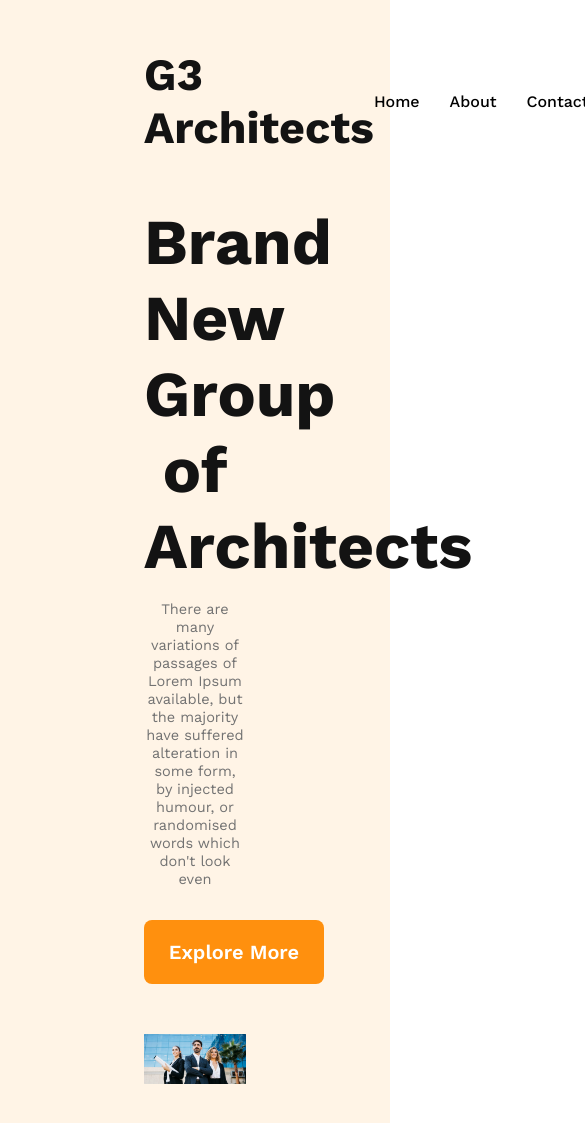
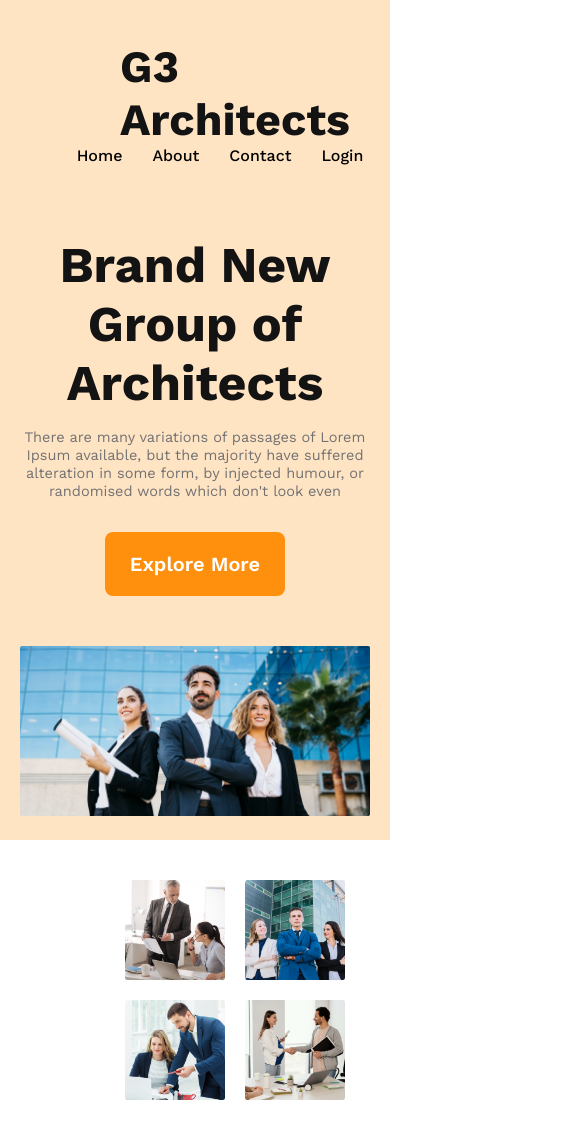
Before and after one commit to nayanmdgit/g3-architect-website, a plain HTML site: page index.html in a window 390 px wide. Shown: the top 1123 px of the page, 585 px wide, since content can reach past the window. Drawn offline with nearby package versions, Linux system fonts and the light colour scheme.

Commit message:
ade responsive

```diff
--- a/styles/architect.css
+++ b/styles/architect.css
@@ -84,14 +84,7 @@ nav li a {
 
 /* responsive media quaries */
 
-@media screen and (max-width: 576px;){
-  header{
-    padding: 20px;
-  }
-  nav{
-    flex-direction: column;
-  }
-}
+
 /* feature styles */
 .feature{
   display: flex;
@@ -198,3 +191,50 @@ nav li a {
 .features-description-unit > p {
   margin-top: 0;
 }
+
+@media screen and (max-width: 576px){
+  header{
+    padding: 20px;
+    background-color: bisque;
+    text-align: justify;
+    background-position: absolute;
+
+  }
+
+  .banner-title{
+    font-size: 50px;
+  }
+  nav,
+  .feature, .features2 {
+    padding: 20px;
+    flex-direction: column;
+    align-items: center;
+    margin-left: 80px;
+  }
+  .feature-image{
+    padding: 20px;
+    margin-bottom: 20px;
+    display: grid;
+    grid-template-columns: repeat(2, 1fr);
+
+}
+
+.team1{
+  width: 100px;
+}
+.features2-image img{
+ width: 100%;
+
+}
+
+}
+/* medium devices */
+
+@media screen and (min-width:576px) and (max-width:960px){
+  header{
+    padding: 50px;
+  }
+  nav{
+    flex-direction: column;
+  }
+}
```
